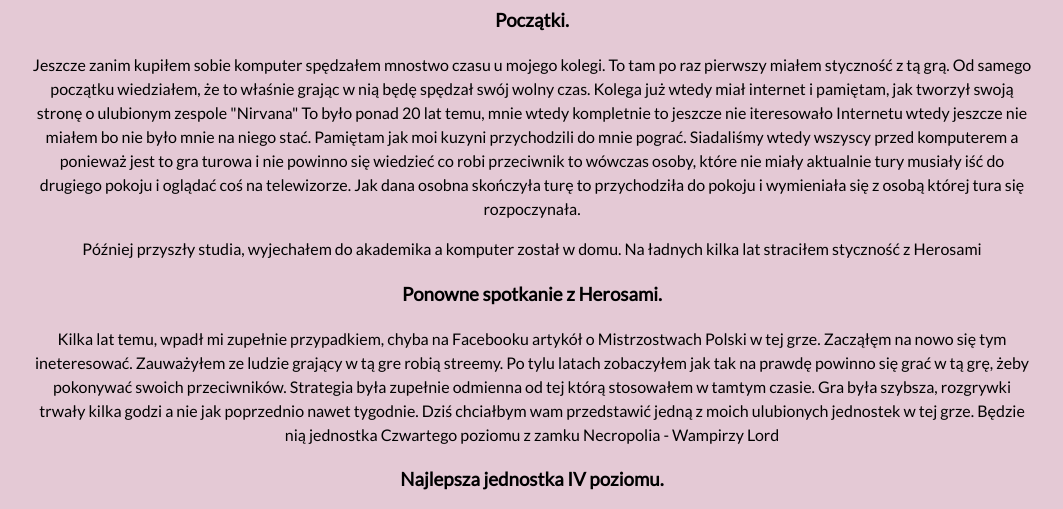
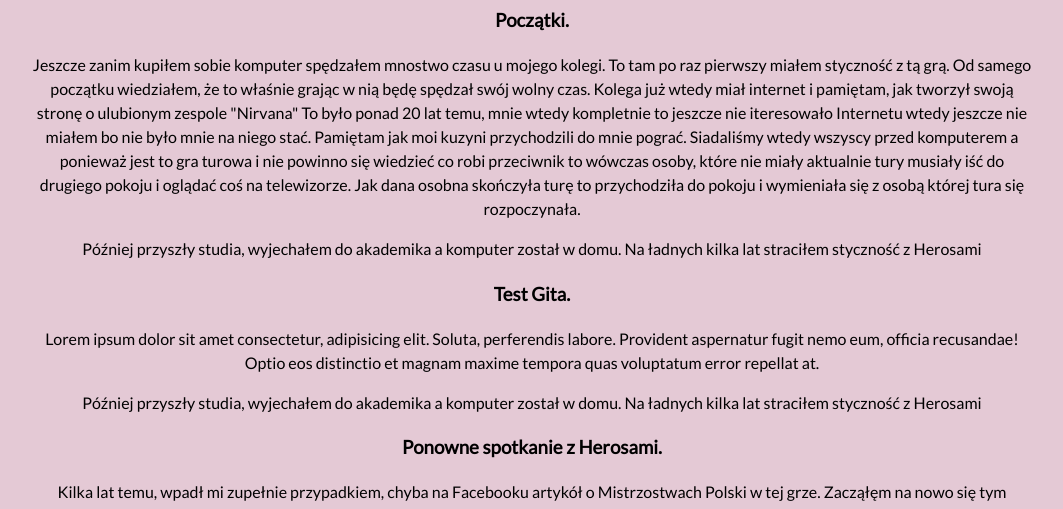
Before and after one commit to MarcinBialek1983/homepage, a plain HTML site: page praca domowa3.html in a window 1280 px wide. Shown: the part 1135-1644 px from the top of the page, without its empty margins (108-1171 px from the left). Drawn offline with Linux system fonts and the light colour scheme.

Commit message:
added a new section test

```diff
--- a/praca domowa3.html
+++ b/praca domowa3.html
@@ -65,6 +65,14 @@
         <p>Później przyszły studia, wyjechałem do akademika a komputer został w domu. Na ładnych kilka
             lat straciłem styczność z Herosami</p>
     </section>
+    <section id="Testowy">
+        <h3>Test Gita.</h3>
+        <p>Lorem ipsum dolor sit amet consectetur, adipisicing elit. Soluta, perferendis labore. Provident aspernatur
+            fugit nemo eum, officia recusandae! Optio eos distinctio et magnam maxime tempora quas voluptatum error
+            repellat at.</p>
+        <p>Później przyszły studia, wyjechałem do akademika a komputer został w domu. Na ładnych kilka
+            lat straciłem styczność z Herosami</p>
+    </section>
     <section id="ponowne-spotkanie">
         <h3>Ponowne spotkanie z Herosami.</h3>
         <p>Kilka lat temu, wpadł mi zupełnie przypadkiem, chyba na Facebooku artykół o Mistrzostwach Polski w tej grze.
@@ -89,7 +97,8 @@
                         <th class="table__cell">Atak</th>
                         <td class="table__cell"><img src="https://i.postimg.cc/yNzn5FBf/atak.jpg"></td>
                         <td class="table__cell">10</td>
-                        <td class="table__cell table__image" rowspan="8"><img width="130" src="https://i.postimg.cc/QtVbWs37/wampirzy-Lord.jpg">
+                        <td class="table__cell table__image" rowspan="8"><img width="130"
+                                src="https://i.postimg.cc/QtVbWs37/wampirzy-Lord.jpg">
                         </td>
                     </tr>
                     <tr class="table__row table__cell" scope="row">
```
